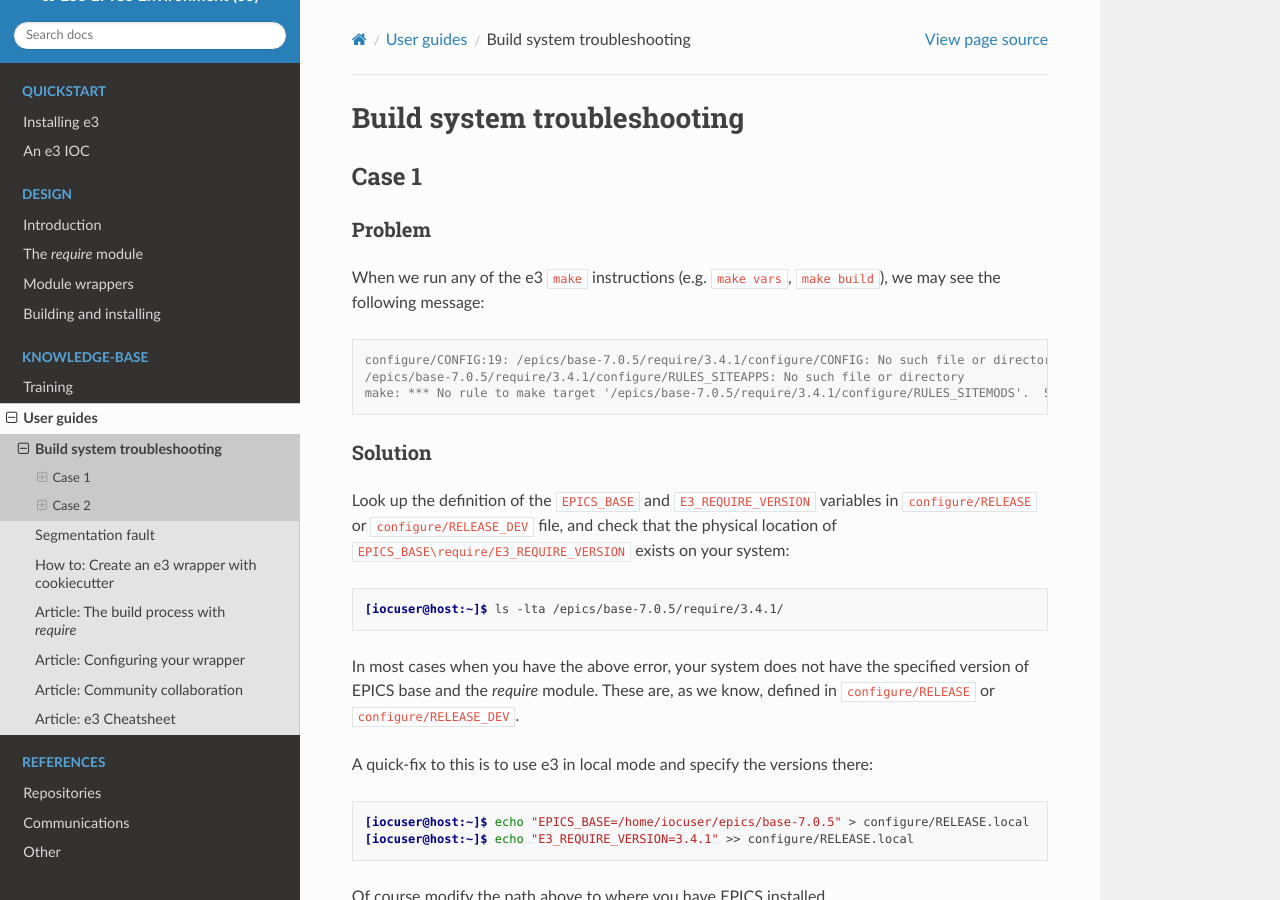
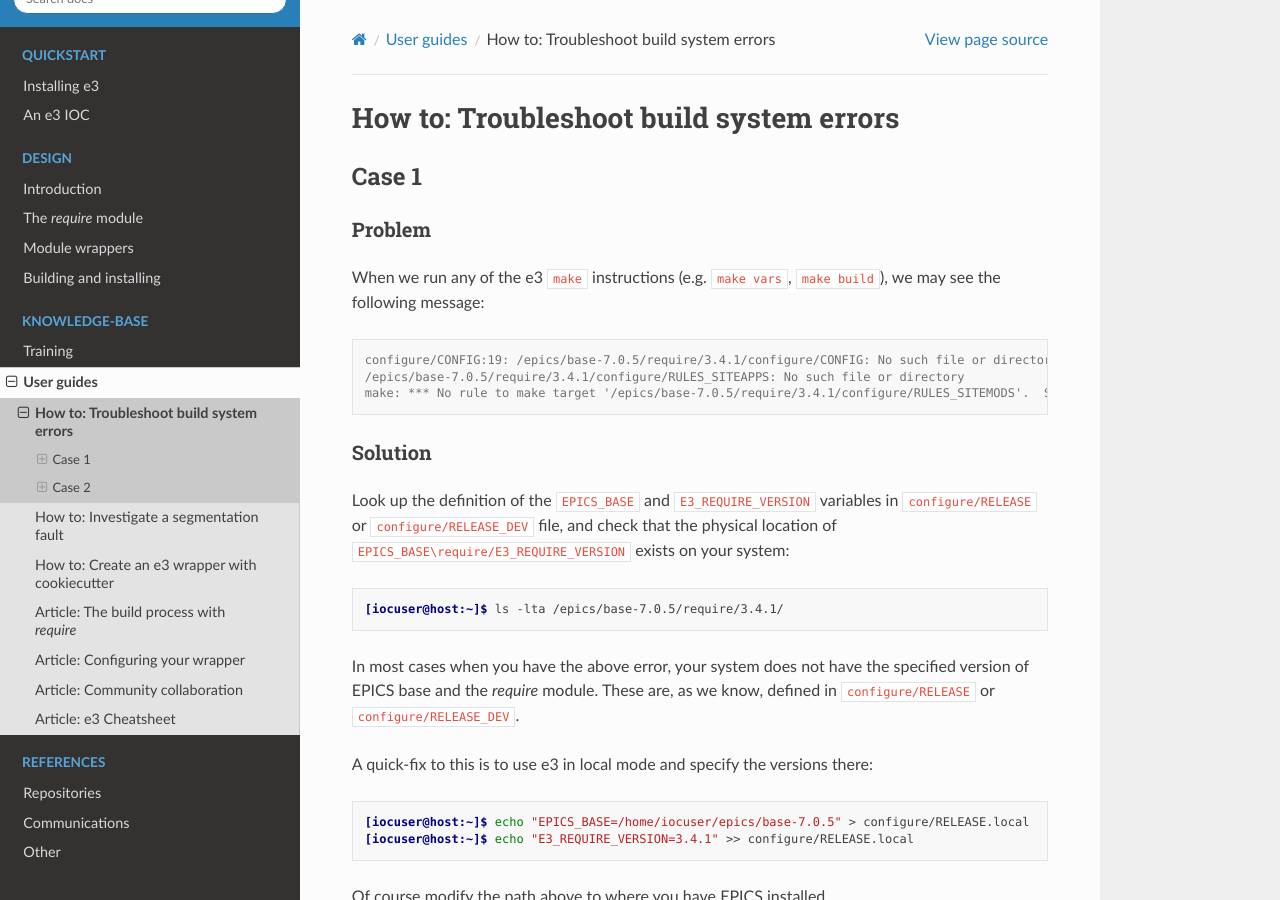
Before and after one commit to ttkorhonen/e3pages, a Sphinx documentation site: the page built from docs/kb/guide/articles/1_build_system_troubleshooting.md, in a window 1280 px wide and 900 px high. Built offline with Sphinx 7.4.7 and the Read the Docs theme 2.0.0, drawn with Linux system fonts in a browser that asks for light colours.

Commit message:
Update page titles

```diff
--- a/docs/kb/guide/articles/1_build_system_troubleshooting.md
+++ b/docs/kb/guide/articles/1_build_system_troubleshooting.md
@@ -1,4 +1,4 @@
-# Build system troubleshooting
+# How to: Troubleshoot build system errors
 
 ## Case 1
 
--- a/docs/kb/guide/articles/2_segfault.md
+++ b/docs/kb/guide/articles/2_segfault.md
@@ -1,4 +1,4 @@
-# Segmentation fault
+# How to: Investigate a segmentation fault
 
 ## Case 1
 
```
